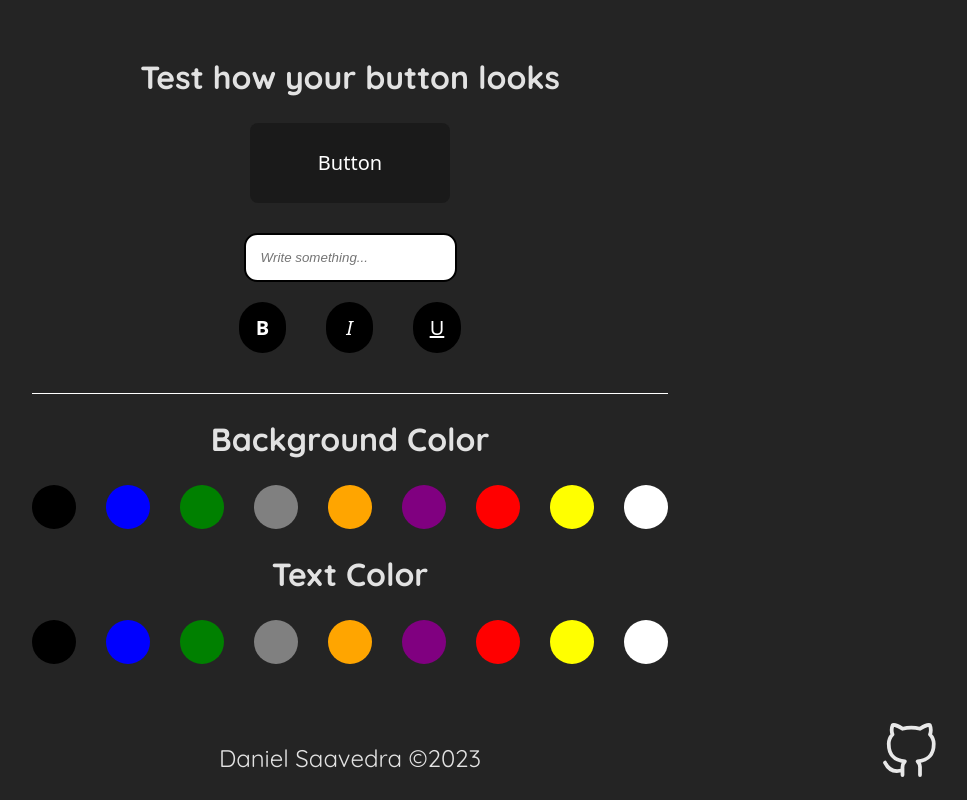
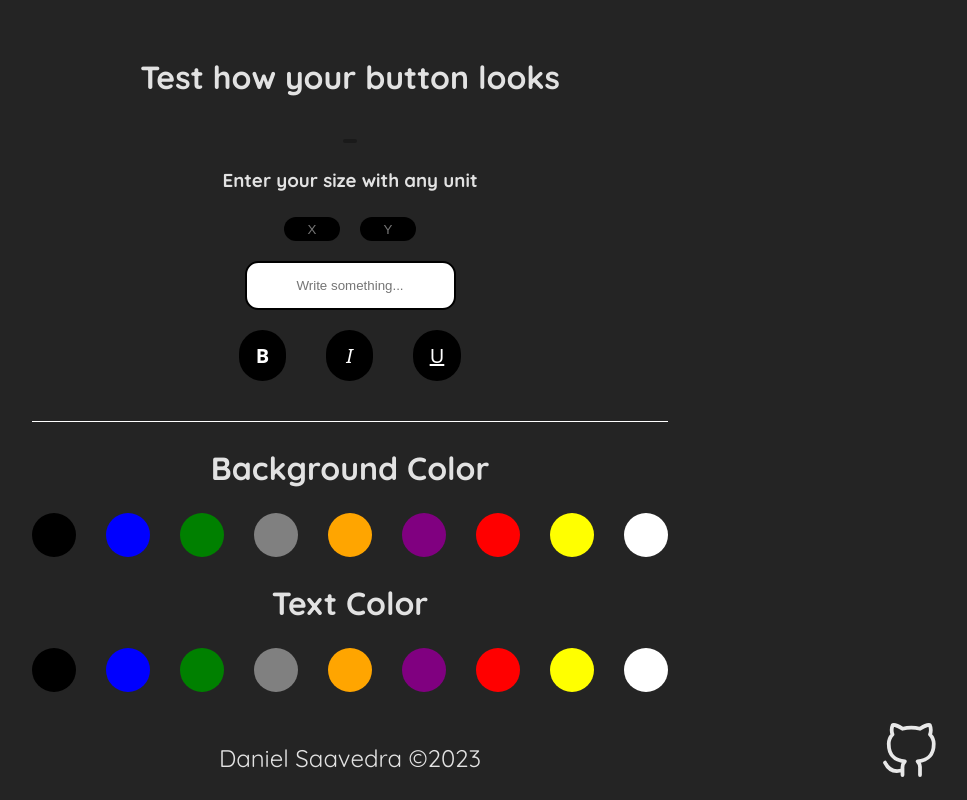
Before and after one commit to kiudev/button-customizer, a React (Vite) app: page / in a window 1280 px wide. Shown: the whole page, without its empty margins (290-1257 px from the left). Built offline with nearby package versions, Linux system fonts and the light colour scheme.

Commit message:
:rocket: add news inputs to set width and height

```diff
--- a/src/App.jsx
+++ b/src/App.jsx
@@ -6,29 +6,34 @@ import TextColor from './components/TextColor/TextColor'
 import BackgroundColor from './components/BackgroundColor/BackgroundColor'
 import Footer from './components/Footer/Footer'
 import Font from './components/Font/Font'
+import SizeButton from './components/SizeButton/SizeButton'
 
 function App() {
-    // Create useState ("value" and "setValue") and a function that allows the user to write something in the button.
-    const [value, setValue] = useState('Button')
+    // * TEXT
+    //  Create useState ("value" and "setValue") and a function that allows the user to write something in the button.
+    const [value, setValue] = useState('')
 
     const handleChange = text => {
         setValue(text.target.value)
     }
-    // Create useState ("bgColor" and "setbgColor") and a function that allows you to print the background color in the button.
+    // * BACKGROUND COLOR
+    // Create useState ("bgColor" and "setbgColor") and a function that allows the user to print the background color in the button.
     const [bgColor, setBgColor] = useState('')
 
     const changeBackground = backgroundColor => {
         setBgColor(backgroundColor.target.value)
     }
 
-    // Create useState ("textColor" and "setTextColor") and a function that allows you to print the text color in the button.
+    // * TEXT COLOR
+    // Create useState ("textColor" and "setTextColor") and a function that allows the user to print the text color in the button.
     const [textColor, setTextColor] = useState('white')
 
     const changeText = text => {
         setTextColor(text.target.value)
     }
 
-    // Create useState ("isBold" and "setIsBold") and a function that allows you to print the font bold
+    // * BOLD
+    // Create useState ("isBold" and "setIsBold") and a function that allows the user to print the font bold
     // with a ternary operation that makes a condition whether the user wants the font bold or not.
     // (isBold ? 'normal' : 'bold')
     const [isBold, setIsBold] = useState('normal')
@@ -39,7 +44,8 @@ function App() {
         setIsClickedBold(!isClickedBold)
     }
 
-    // Create useState ("isItalic" and "setIsItalic") and a function that allows you to print the font italic
+    // * ITALIC
+    // Create useState ("isItalic" and "setIsItalic") and a function that allows the user to print the font italic
     // with a ternary operation that makes a condition whether the user wants the font italic or not.
     // (isItalic ? 'normal' : 'italic')
     const [isItalic, setIsItalic] = useState('normal')
@@ -50,7 +56,8 @@ function App() {
         setIsClickedItalic(!isClickedItalic)
     }
 
-    // Create useState ("isUnderline" and "setIsUnderline") and a function that allows you to print the font underline
+    // * UNDERLINE
+    // Create useState ("isUnderline" and "setIsUnderline") and a function that allows the user to print the font underline
     // with a ternary operation that makes a condition whether the user wants the font underline or not.
     // (isUnderline ? 'none' : 'underline')
     const [isUnderline, setIsUnderline] = useState('normal')
@@ -59,6 +66,22 @@ function App() {
     const changeFontDecoration = () => {
         setIsUnderline(!isUnderline)
         setIsClickedUnderline(!isClickedUnderline)
+    }
+
+    // * WIDTH
+    // Create useState ("widthButton" and "setWidthButton") and a function that allows the user to set width button.
+    const [widthButton, setWidthButton] = useState('0')
+
+    const changeWidth = width => {
+        setWidthButton(width.target.value)
+    }
+
+    // * HEIGHT
+    // Create useState ("widthButton" and "setWidthButton") and a function that allows the user to set height button.
+    const [heightButton, setHeightButton] = useState('0')
+
+    const changeHeight = height => {
+        setHeightButton(height.target.value)
     }
 
     return (
@@ -74,10 +97,21 @@ function App() {
                         fontWeight: isBold ? 'normal' : 'bold',
                         fontStyle: isItalic ? 'normal' : 'italic',
                         textDecoration: isUnderline ? 'none' : 'underline',
-                        width: '200px',
-                        height: '80px',
+                        width: widthButton,
+                        height: heightButton,
                     }}
                 />
+                <h3>Enter your size with any unit</h3>
+                <div
+                    style={{
+                        display: 'flex',
+                        placeContent: 'center',
+                        gap: '20px',
+                    }}
+                >
+                    <SizeButton placeholder="X" change={changeWidth} />
+                    <SizeButton placeholder="Y" change={changeHeight} />
+                </div>
                 <TextButton change={handleChange} />
                 <section className="font-buttons">
                     <Font
@@ -94,7 +128,9 @@ function App() {
                         style={{
                             fontFamily: 'sans',
                             fontStyle: 'italic',
-                            backgroundColor: isClickedItalic ? '#c2c2c2' : '#000',
+                            backgroundColor: isClickedItalic
+                                ? '#c2c2c2'
+                                : '#000',
                             color: isClickedItalic ? '#000' : '#fff',
                             padding: '10px 18px',
                         }}
@@ -106,7 +142,9 @@ function App() {
                         style={{
                             fontFamily: 'sans',
                             textDecoration: 'underline',
-                            backgroundColor: isClickedUnderline ? '#c2c2c2' : '#000',
+                            backgroundColor: isClickedUnderline
+                                ? '#c2c2c2'
+                                : '#000',
                             color: isClickedUnderline ? '#000' : '#fff',
                         }}
                         value="underline"
--- a/src/components/MainButton/style.css
+++ b/src/components/MainButton/style.css
@@ -1,7 +1,6 @@
 .button {
     border-radius: 8px;
     border: 1px solid transparent;
-    padding: 1em 3em;
     font-size: 20px;
     font-weight: 500;
     font-family: inherit;
--- /dev/null
+++ b/src/components/SizeButton/SizeButton.jsx
@@ -0,0 +1,22 @@
+import PropTypes from 'prop-types'
+import './style.css'
+
+const SizeButton = ({ placeholder, change }) => {
+    return (
+        <div>
+            <input
+                className="size-button"
+                type="text"
+                placeholder={placeholder}
+                onChange={change}
+            />
+        </div>
+    )
+}
+
+SizeButton.propTypes = {
+    placeholder: PropTypes.string,
+    change: PropTypes.func,
+}
+
+export default SizeButton
--- /dev/null
+++ b/src/components/SizeButton/style.css
@@ -0,0 +1,16 @@
+.size-button {
+    width: 50px;
+    height: 20px;
+    text-align: center;
+    margin-top: 5px;
+    background-color: black;
+    border: 1px solid transparent;
+    transition: all 0.2s ease-in-out;
+    border-radius: 20px;
+}
+
+.size-button:focus {
+    padding: 10px;
+    border: 1px solid white;
+    outline: none;
+}
--- a/src/components/TextButton/style.css
+++ b/src/components/TextButton/style.css
@@ -1,7 +1,7 @@
 .text-button {
-    margin-top: 30px;
+    margin-top: 20px;
     padding: 15px;
     border-radius: 1em;
     border: 2px solid black;
-    font-style: italic;
+    text-align: center;
 }
--- a/src/index.css
+++ b/src/index.css
@@ -7,7 +7,7 @@
     font-weight: 400;
 
     color-scheme: light dark;
-    color: rgba(255, 255, 255, 0.87);
+    color: #ffffffde;
     background-color: #242424;
 
     font-synthesis: none;
```
